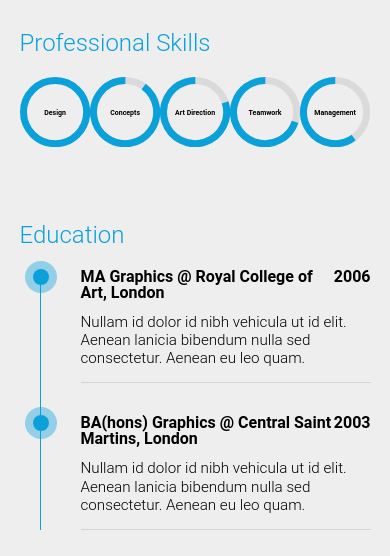
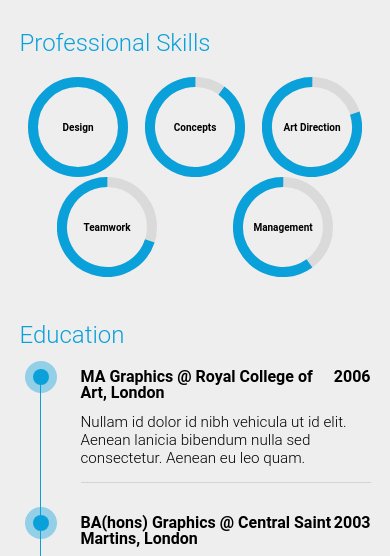
Before and after one commit to kevcomedia/material-resume-clone, a website: page src/index.html in a window 390 px wide. Shown: the part 2030-2586 px from the top of the page. Drawn offline with Linux system fonts and the light colour scheme.

Commit message:
Wrap skills when viewport is narrow enough

```diff
--- a/src/styles/main.css
+++ b/src/styles/main.css
@@ -419,6 +419,13 @@ body {
   padding-bottom: 1.5rem;
 }
 
+@media screen and (max-width: 600px) {
+  .skills {
+    flex-wrap: wrap;
+    justify-content: space-around;
+  }
+}
+
 /*
  * Radial Meter
  */
@@ -435,6 +442,12 @@ body {
   .radial-meter {
     max-width: 100px;
     padding-top: 100px;
+  }
+}
+
+@media screen and (max-width: 600px) {
+  .radial-meter {
+    width: 100%;
   }
 }
 
```
